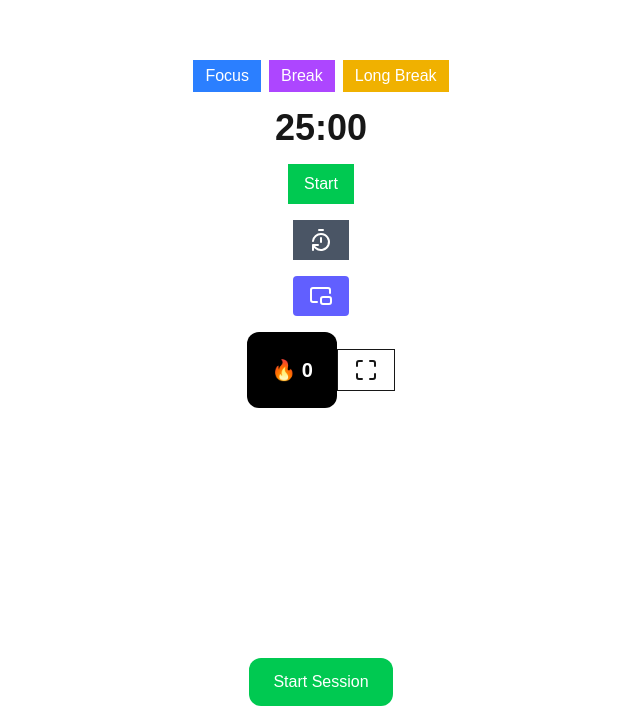
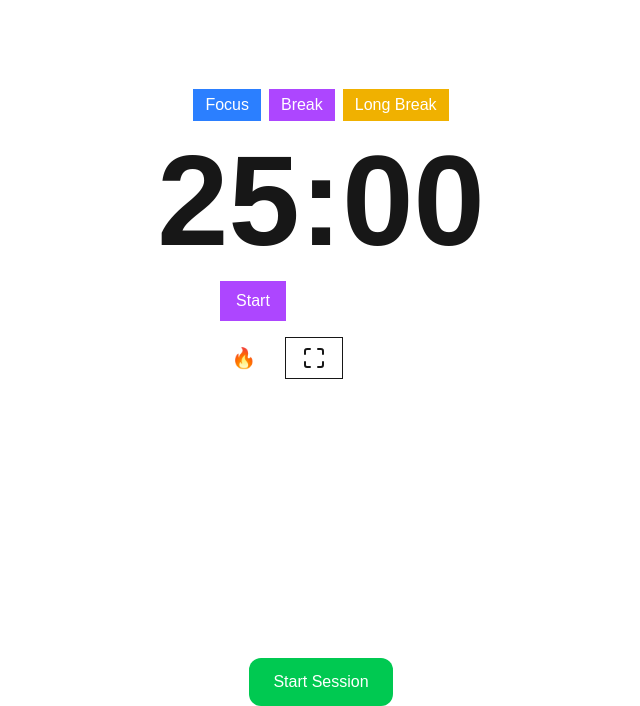
Before and after one commit to abhaymauryadev/devtrack, a Next.js app: page /tracker in a window 1280 px wide. Shown: the part 160-866 px from the top of the page, without its empty margins (319-959 px from the left). Built offline with nearby package versions, Linux system fonts and the light colour scheme; no server answers; the database is empty.

Commit message:
feat: Proper indentation and added the dashboard redirect

```diff
--- a/components/Streak.tsx
+++ b/components/Streak.tsx
@@ -2,11 +2,10 @@
 
 import { useEffect, useState } from "react";
 import { calculateStreak } from "../hooks/streak";
-import { Maximize, Minimize } from "lucide-react";
+
 
 export default function Streak() {
   const [streak, setStreak] = useState(0);
-  const [isFullscreen, setIsFullscreen] = useState(false);
 
   useEffect(() => {
     const fetchSessions = async () => {
@@ -23,33 +22,11 @@ export default function Streak() {
   return (
     <>
       <section className="flex justify-center items-center">
-        <div className="bg-black text-white p-6 rounded-xl text-center">
+        <div className=" text-white rounded-xl text-center">
           <h2 className="text-xl font-semibold">🔥 {streak}</h2>
         </div>
 
-        <div>
-          {!isFullscreen ? (
-            <button
-              onClick={() => {
-                document.documentElement.requestFullscreen();
-                setIsFullscreen(true);
-              }}
-              className="border px-4 py-2"
-            >
-              <Maximize />
-            </button>
-          ) : (
-            <button
-              onClick={() => {
-                document.exitFullscreen();
-                setIsFullscreen(false);
-              }}
-              className="border px-4 py-2"
-            >
-              <Minimize />
-            </button>
-          )}
-        </div>
+
       </section>
     </>
   );
--- a/components/Timer.tsx
+++ b/components/Timer.tsx
@@ -3,7 +3,14 @@
 import { useTimer } from "@/hooks/useTimer";
 import { useState, useEffect } from "react";
 import Streak from "./Streak";
-import { PictureInPicture2, TimerReset } from "lucide-react";
+import { useRouter } from "next/navigation";
+import {
+  PictureInPicture2,
+  TimerReset,
+  Maximize,
+  Minimize,
+  LayoutDashboard,
+} from "lucide-react";
 
 
 const MODES = {
@@ -14,13 +21,15 @@ const MODES = {
 
 export default function Timer() {
   const { time, setTime, start, stop, reset, running } = useTimer();
+  const router = useRouter();
 
   const [mode, setMode] = useState<"FOCUS" | "SHORT_BREAK" | "LONG_BREAK">(
     "FOCUS",
   );
 
   const [mounted, setMounted] = useState(false);
-  const [hidden, setHidden] = useState(false); // ✅ NEW
+  const [hidden, setHidden] = useState(false);
+  const [isFullscreen, setIsFullscreen] = useState(false);
 
   useEffect(() => {
     setMounted(true);
@@ -52,20 +61,16 @@ export default function Timer() {
       "width=400,height=300,top=200,left=800",
     );
 
-    setHidden(true); // ✅ hide background timer
+    setHidden(true); //  hide background timer
   };
 
-
-
-  // 👇 If hidden, show minimal UI instead
+  // If hidden, show minimal UI instead
   if (hidden) {
-    return (
-      <div></div>
-    );
+    return <div></div>;
   }
 
-
   return (
+    <>
       <div className="flex flex-col gap-4 justify-center items-center min-h-screen">
         {/* Mode selection */}
         <div className="flex gap-2">
@@ -101,24 +106,30 @@ export default function Timer() {
         </div>
 
         {/* Timer */}
-      <div className="text-4xl font-bold">
+        <div className="text-4xl font-bold lg:text-9xl md:text-7xl sm:text-5xl">
           {Math.floor(time / 60)}:{String(time % 60).padStart(2, "0")}
         </div>
 
+        <div className="flex justify-center items-center gap-3 ">
           {/* Controls */}
           {!running ? (
-        <button onClick={start} className="bg-green-500 px-4 py-2 text-white">
+            <button
+              onClick={start}
+              className="bg-purple-500 px-4 py-2 text-white cursor-pointer"
+            >
               Start
             </button>
           ) : (
-        <button onClick={stop} className="bg-red-500 px-4 py-2 text-white">
+            <button
+              onClick={stop}
+              className="bg-purple-900 px-4 py-2 text-white cursor-pointer"
+            >
               Stop
             </button>
           )}
-
           <button
             onClick={handleReset}
-        className="bg-gray-600 px-4 py-2 text-white"
+            className="px-4 py-2 text-white cursor-pointer"
           >
             <TimerReset />
           </button>
@@ -126,12 +137,49 @@ export default function Timer() {
           {/* 🔥 POPUP BUTTON */}
           <button
             onClick={openPopup}
-        className="bg-indigo-500 px-4 py-2 text-white rounded"
+            className=" px-4 py-2 text-white rounded cursor-pointer"
           >
             <PictureInPicture2 />
           </button>
+        </div>
 
+        <div className="flex justify-center items-center gap-3 ">
+          {/* streak */}
           <Streak />
+          {/* Full screen and default screen */}
+          {!isFullscreen ? (
+            <button
+              onClick={() => {
+                document.documentElement.requestFullscreen();
+                setIsFullscreen(true);
+              }}
+              className="border px-4 py-2 cursor-pointer"
+            >
+              <Maximize />
+            </button>
+          ) : (
+            <button
+              onClick={() => {
+                document.exitFullscreen();
+                setIsFullscreen(false);
+              }}
+              className="border px-4 py-2"
+            >
+              <Minimize />
+            </button>
+          )}
+
+          {/* dashboard */}
+          <div>
+            <button
+              onClick={() => router.push("/dashboard")}
+              className="px-4 py-2 text-white rounded"
+            >
+              <LayoutDashboard />
+            </button>
           </div>
+        </div>
+      </div>
+    </>
   );
 }
```
Lines whose indentation alone changed are shown as unchanged.
